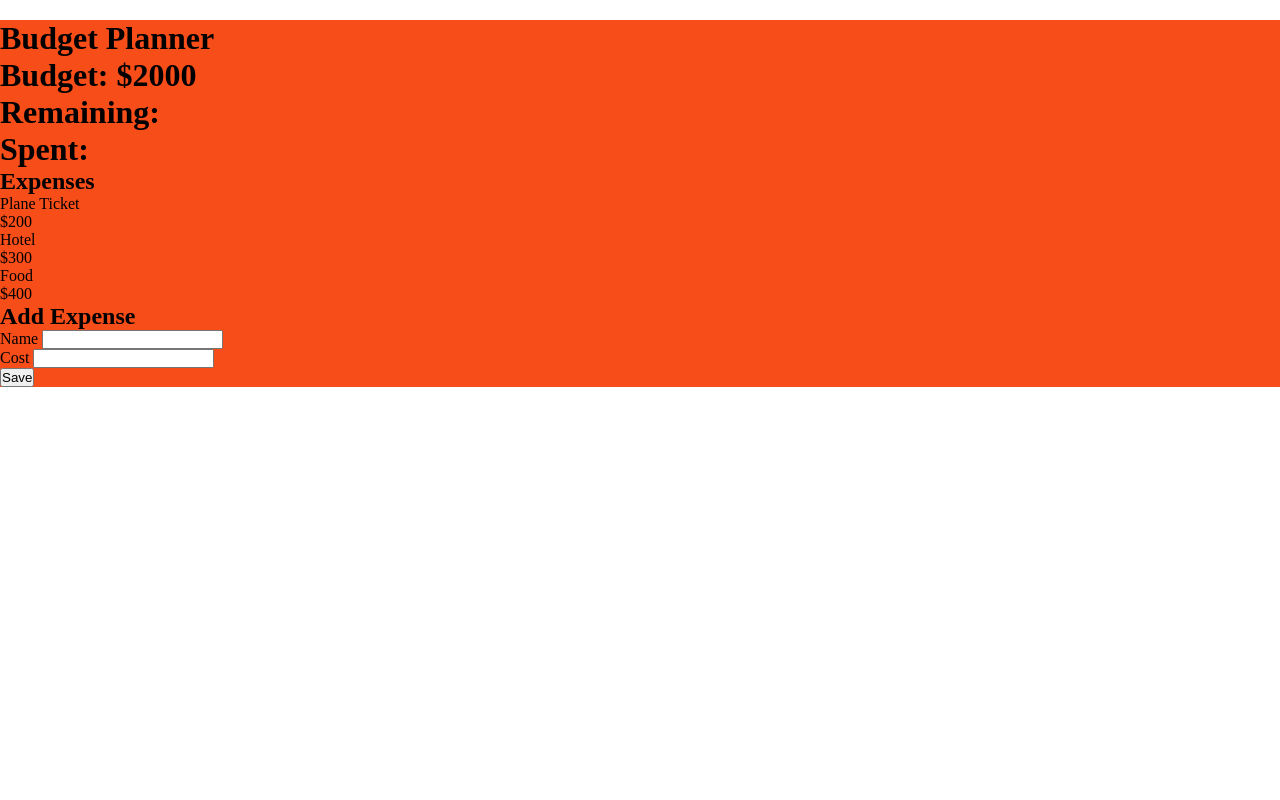
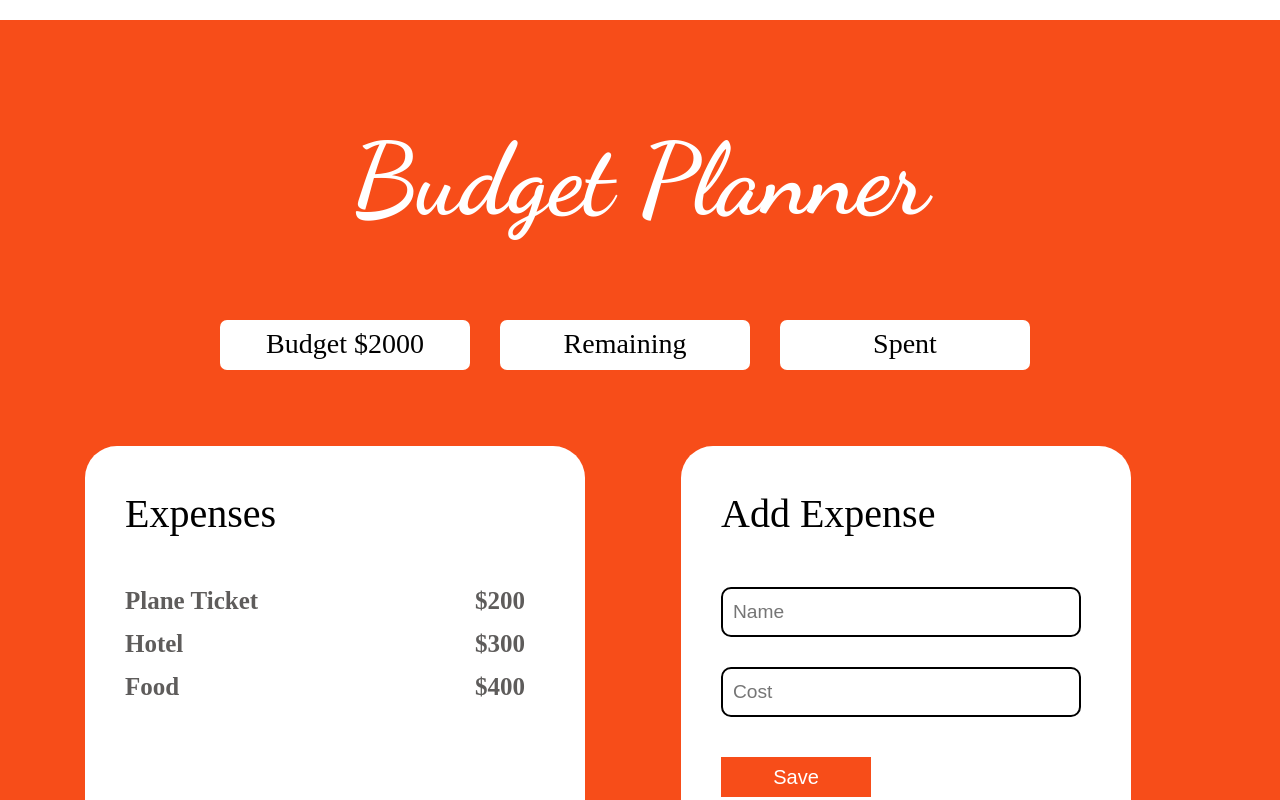
Before and after one commit to Thiratikan/Monee, a React (Create React App) app: page / in a window 1280 px wide. Shown: the part 840-1640 px from the top of the page. Before the commit the page ends 1227 px from the top, so only its background shows below. Built offline with nearby package versions, Linux system fonts and the light colour scheme; a web font is replaced by a local one.

Commit message:
Add styling for budget planner

```diff
--- a/src/components/AddExpenseForm.js
+++ b/src/components/AddExpenseForm.js
@@ -1,6 +1,7 @@
 import React, { useState, useContext } from "react";
 import { AppContext } from "../context/AppContext";
 import { v4 as uuidv4 } from "uuid";
+import { ExpenseStyle } from "../styles/ExpenseFormStyle";
 
 function AddExpenseForm() {
   const { dispatch } = useContext(AppContext);
@@ -23,11 +24,11 @@ function AddExpenseForm() {
     });
   };
   return (
-    <>
+    <ExpenseStyle>
       <form onSubmit={onSubmit}>
         <div>
-          <label htmlFor="name">Name </label>
           <input
+            placeholder="Name"
             required
             type="text"
             id="cost"
@@ -36,8 +37,8 @@ function AddExpenseForm() {
         </div>
 
         <div>
-          <label htmlFor="name">Cost </label>
           <input
+            placeholder="Cost"
             required
             type="text"
             id="cost"
@@ -47,7 +48,7 @@ function AddExpenseForm() {
 
         <button type="submit">Save</button>
       </form>
-    </>
+    </ExpenseStyle>
   );
 }
 
--- a/src/components/Budget.js
+++ b/src/components/Budget.js
@@ -5,9 +5,7 @@ function Budget() {
   const { budget } = useContext(AppContext);
   return (
     <>
-      <div>
-        <h1>Budget: ${budget}</h1>
-      </div>
+      <p>Budget ${budget}</p>
     </>
   );
 }
--- a/src/components/ExpenseItem.js
+++ b/src/components/ExpenseItem.js
@@ -1,15 +1,16 @@
 import React from "react";
+import { Budget } from "../styles/ExpenseFormStyle";
 
 function ExpenseItem(props) {
   return (
-    <>
+    <Budget>
       <li>
-        {props.name}
         <div>
-          <span>${props.cost}</span>
+          <h2>{props.name}</h2>
+          <h3>${props.cost}</h3>
         </div>
       </li>
-    </>
+    </Budget>
   );
 }
 
--- a/src/components/Planner.js
+++ b/src/components/Planner.js
@@ -4,21 +4,43 @@ import Remaining from "./Remaining";
 import Spending from "./Spending";
 import ExpenseList from "./ExpenseList";
 import AddExpenseForm from "./AddExpenseForm";
-import { Form } from "../styles/ExpenseFormStyle";
+import { Card, Form, Box } from "../styles/ExpenseFormStyle";
 import { AppProvider } from "../context/AppContext";
 
 function Planner() {
   return (
     <AppProvider>
       <Form>
+        <Box>
           <h1>Budget Planner</h1>
+          <div className="box">
+            <div>
               <Budget />
+            </div>
+            <div>
               <Remaining />
+            </div>
+            <div>
               <Spending />
-        <h2>Expenses</h2>
+            </div>
+          </div>
+        </Box>
+
+        <div className="budget-display">
+          <Card width="500px" height="550px">
+            <div className="card">
+              <p>Expenses</p>
               <ExpenseList />
-        <h2>Add Expense</h2>
+            </div>
+          </Card>
+
+          <Card width="450px" height="400px">
+            <div className="card">
+              <p>Add Expense</p>
               <AddExpenseForm />
+            </div>
+          </Card>
+        </div>
       </Form>
     </AppProvider>
   );
--- a/src/components/Remaining.js
+++ b/src/components/Remaining.js
@@ -3,7 +3,7 @@ import React from "react";
 function Remaining() {
   return (
     <>
-      <h1>Remaining: </h1>
+      <p>Remaining</p>
     </>
   );
 }
--- a/src/components/Spending.js
+++ b/src/components/Spending.js
@@ -3,7 +3,7 @@ import React from "react";
 function Spending() {
   return (
     <>
-      <h1>Spent: </h1>
+      <p>Spent</p>
     </>
   );
 }
--- a/src/index.css
+++ b/src/index.css
@@ -1,5 +1,6 @@
 @import url(https://fonts.googleapis.com/css?family=Droid+Sans);
 @import url(https://fonts.googleapis.com/css?family=Roboto:400,300,500);
+@import url("https://fonts.googleapis.com/css2?family=Dancing+Script:wght@700&display=swap");
 
 * {
   margin: 0;
--- a/src/styles/ExpenseFormStyle.js
+++ b/src/styles/ExpenseFormStyle.js
@@ -2,4 +2,106 @@ import styled from "styled-components";
 
 export const Form = styled.div`
   background: #f74d19;
+  .budget-display {
+    display: flex;
+    justify-content: center;
+    width: 100%;
+    margin-top: 60px;
+  }
 `;
+
+export const Card = styled.div`
+  .card {
+    display: flex;
+    flex-direction: column;
+    width: ${(props) => props.width};
+    height: ${(props) => props.height};
+    overflow: hidden;
+    border-radius: 2em;
+    text-decoration: none;
+    background: white;
+    margin: 1em;
+    padding: 2.75em 2.5em;
+    box-shadow: 0 1.5em 2.5em -0.5em rgba(#000000, 0.1);
+    margin-right: 80px;
+  }
+  ul {
+    list-style-type: none;
+  }
+
+  p {
+    font-size: 40px;
+    margin-bottom: 50px;
+  }
+`;
+
+export const Budget = styled.div`
+  div {
+    display: flex;
+  }
+  h2 {
+    width: 200px;
+    margin-right: 150px;
+    margin-bottom: 15px;
+    color: #5e5c5b;
+    font-size: 25px;
+  }
+  h3 {
+    color: #5e5c5b;
+    font-size: 25px;
+  }
+`;
+
+export const ExpenseStyle = styled.div`
+  input {
+    width: 360px;
+    height: 50px;
+    margin-bottom: 30px;
+    border: 2px solid #000;
+    outline: none;
+    background: none;
+    padding: 10px;
+    border-radius: 10px;
+    font-size: 1.2em;
+  }
+
+  button {
+    width: 150px;
+    height: 40px;
+    background: #f74d19;
+    color: #fff;
+    border: #fff;
+    margin-top: 10px;
+    font-size: 20px;
+  }
+`;
+
+export const Box = styled.div`
+  .box {
+    display: flex;
+    flex-wrap: wrap;
+    justify-content: center;
+    align-content: space-between;
+  }
+
+  p {
+    font-size: 28px;
+    width: 250px;
+    height: 50px;
+    border-radius: 0.25em;
+    text-decoration: none;
+    text-align: center;
+    background: white;
+    padding: 8px;
+    margin-right: 30px;
+    margin-top: 80px;
+  }
+
+  h1 {
+    font-family: "Dancing Script", cursive;
+    color: white;
+    font-size: 100px;
+    text-align: center;
+    padding-top: 100px;
+  }
+`;
```
Lines whose indentation alone changed are shown as unchanged.
